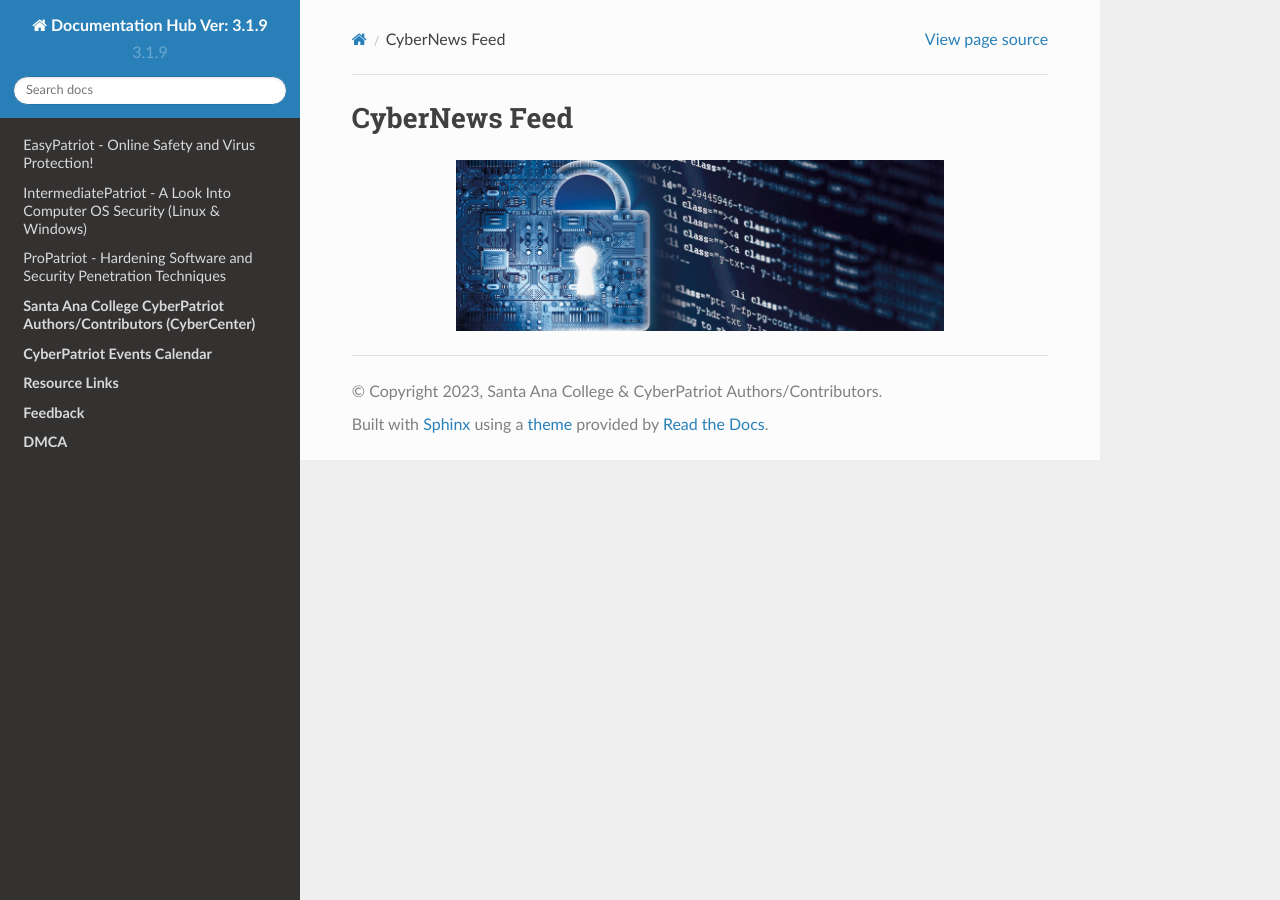
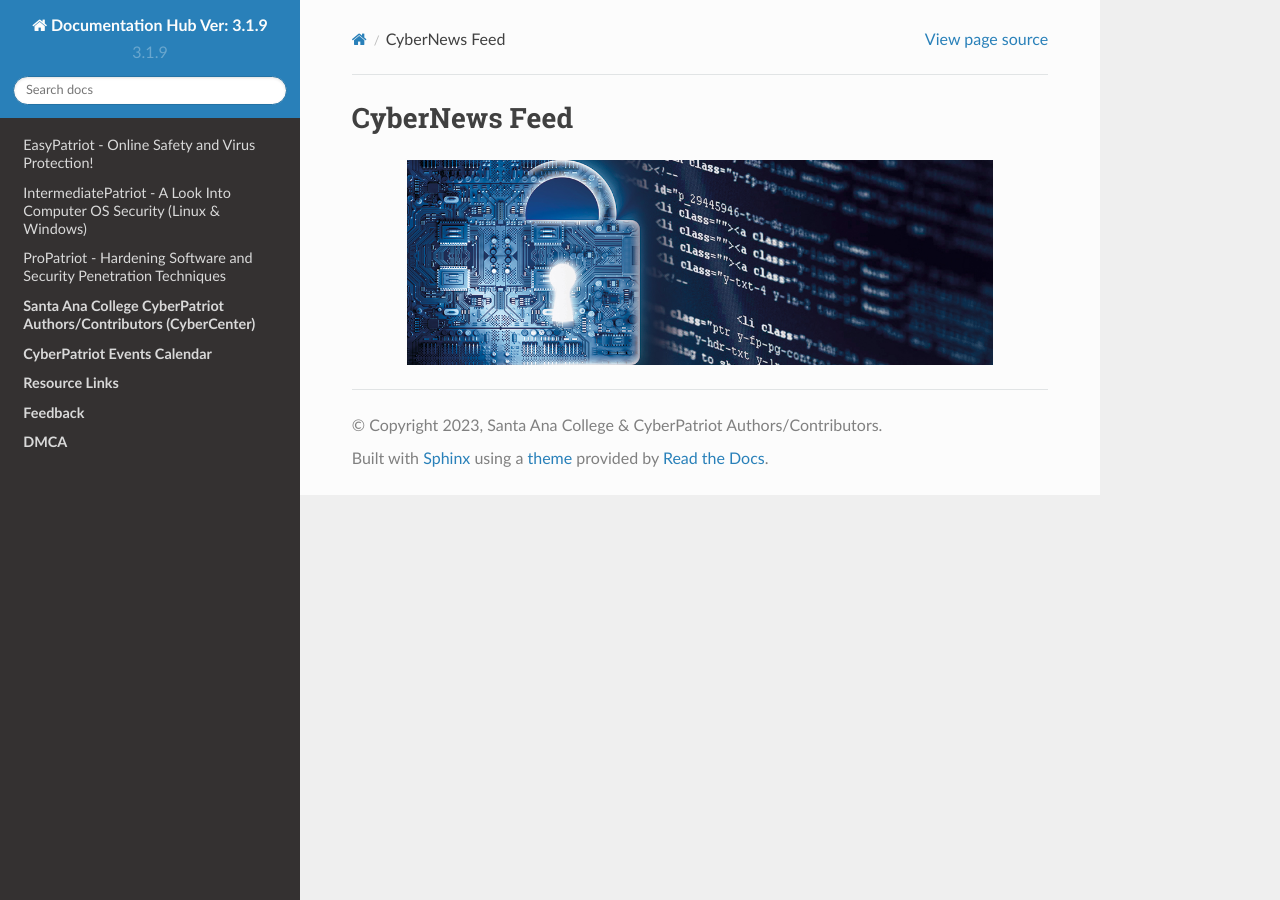
Before and after one commit to natt96z/cybersac, a Sphinx documentation site: the page built from docs/source/cybernews.rst, in a window 1280 px wide. Built offline with Sphinx 7.4.7 and the Read the Docs theme 2.0.0, drawn with Linux system fonts in a browser that asks for light colours; pages that are not in the unit, such as notebooks, are missing from menus.

Commit message:
Update cybernews.rst

```diff
--- a/docs/source/cybernews.rst
+++ b/docs/source/cybernews.rst
@@ -2,5 +2,5 @@ CyberNews Feed
 =============================================================
 
 .. image:: https://raw.githubusercontent.com/natt96z/cybersac/main/docs/img/cyber-security-banner.jpg
-   :width: 70%
+   :width: 84%
    :align: center
```
